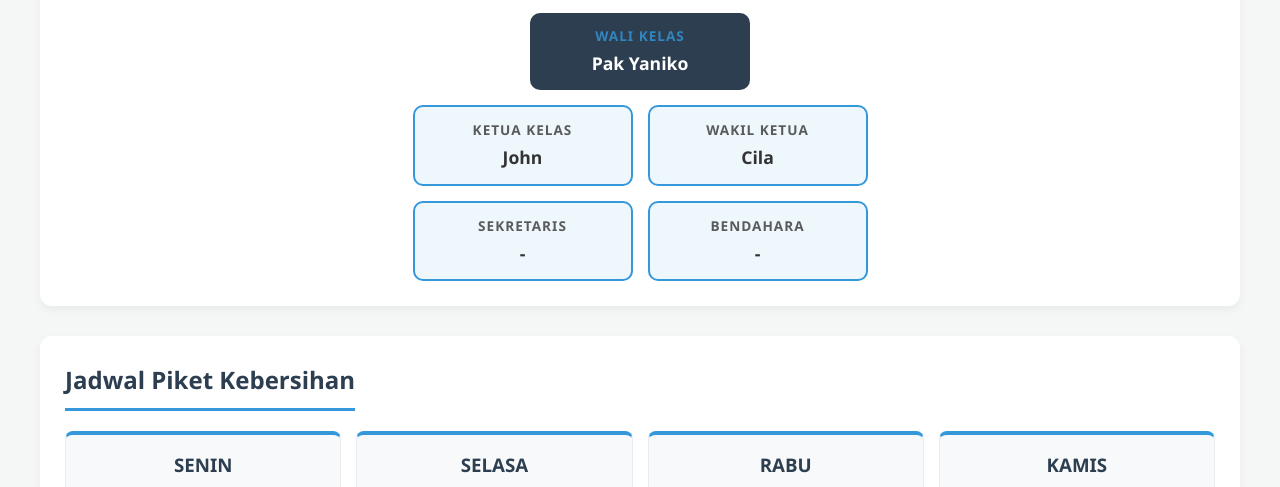
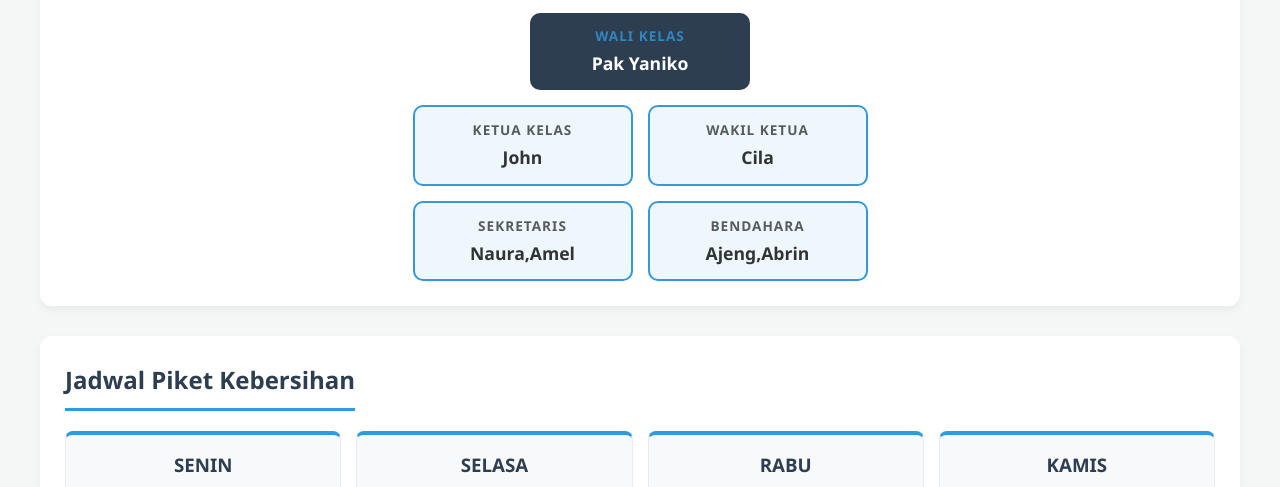
Before and after one commit to fbrianz/Struktur-organisasi-kelas, a plain HTML site: page index.html in a window 1280 px wide. Shown: the part 266-753 px from the top of the page. Drawn offline with Linux system fonts and the light colour scheme.

Commit message:
index.html

```diff
--- a/index.html
+++ b/index.html
@@ -208,11 +208,11 @@
                 <div class="org-row">
                     <div class="org-node">
                         <div class="role">Sekretaris</div>
-                        <div class="name">-</div>
+                        <div class="name">Naura,Amel</div>
                     </div>
                     <div class="org-node">
                         <div class="role">Bendahara</div>
-                        <div class="name">-</div>
+                        <div class="name">Ajeng,Abrin</div>
                     </div>
                 </div>
             </div>
```
